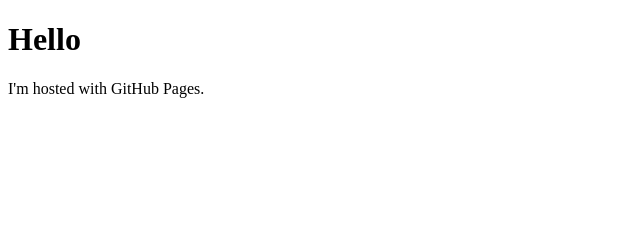
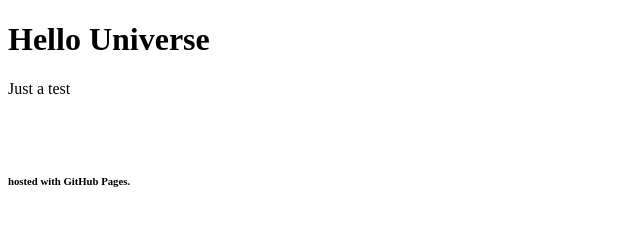
Before and after one commit to abumuailek/abumuailek.github.io, a plain HTML site: page index.html in a window 1280 px wide. Shown: the whole page, without its empty margins (0-640 px from the left). Drawn offline with Linux system fonts and the light colour scheme.

Commit message:
Added some test
explaining text and code edits

```diff
--- a/index.html
+++ b/index.html
@@ -5,8 +5,10 @@
   <title>Abumuailek @ GitHub</title>
 
   <body>
-      <h1>Hello</h1>
-        <p>I'm hosted with GitHub Pages.</p>
-
+      <h1>Hello Universe</h1>
+        <p>Just a test</p>
+        <br>
+        <br>
+        <h6>hosted with GitHub Pages.</h6>
   </body>
 </html>
```
